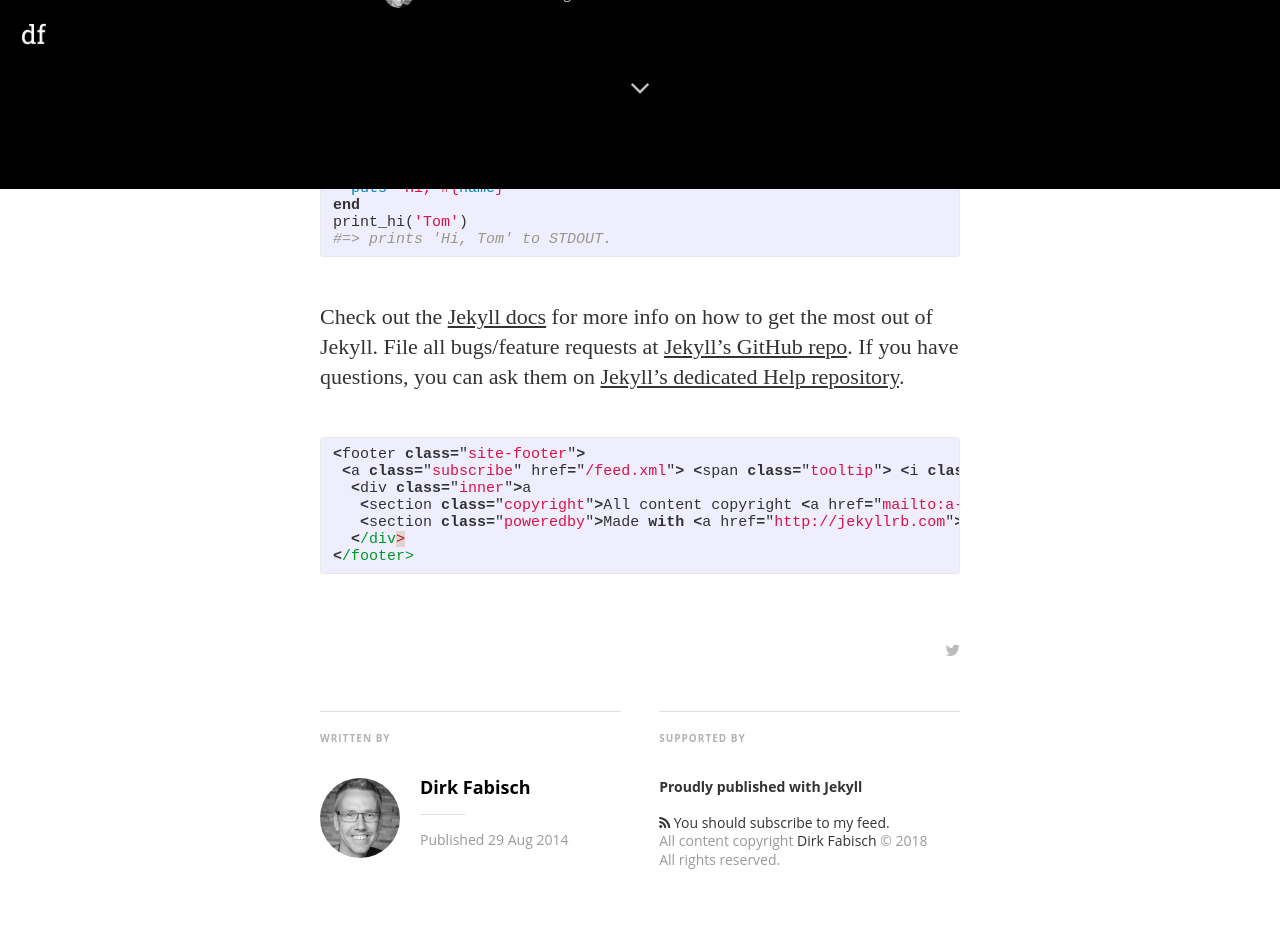
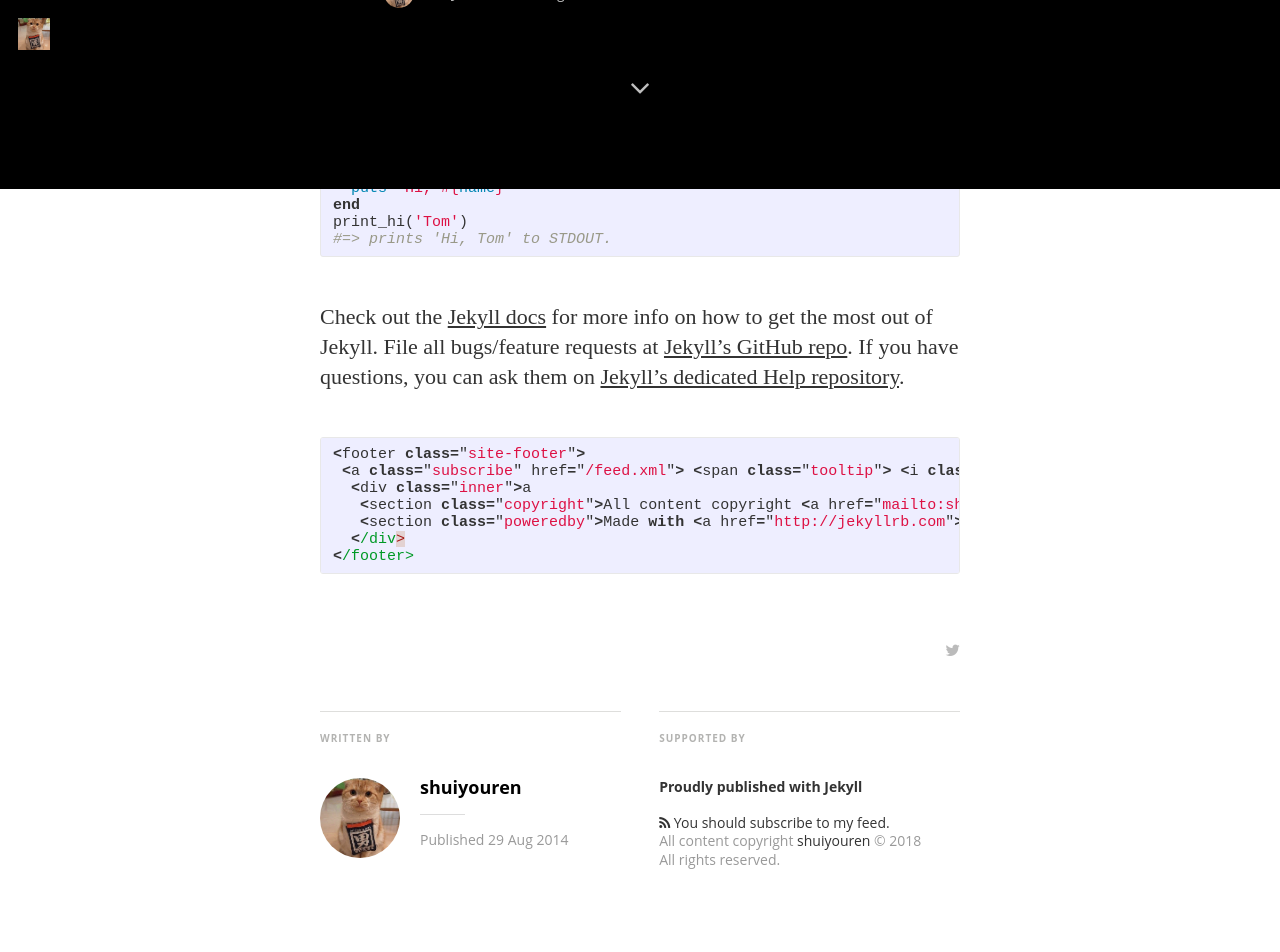
Before and after one commit to shuiyouren/shuiyouren.github.io, a Jekyll site: the page built from _posts/2014-08-29-welcome-to-jekyll.markdown, in a window 1280 px wide and 1400 px high, scrolled down 1211 px. Shown: the top 952 px of the window. Built offline with Jekyll 4.4.1, drawn with Linux system fonts in a browser that asks for light colours; nearby versions of some CDN libraries; some web fonts are replaced; comment, search, counter and statistics services are not loaded; some of the changed text lies outside the part shown; grey boxes are pictures that could not be loaded.

Commit message:
自定义配置；

```diff
--- a/_config.yml
+++ b/_config.yml
@@ -4,38 +4,38 @@ gems:
   - jekyll-paginate
 
 # Site settings
-title: "Mediator"
+title: "shuiyouren个人博客"
 description: > # this means to ignore newlines until "email:"
-   A Jekyll theme - Medium inspired
+   记录个人工作、学习笔记
 
-email: a-mail@mail.mail
+email: shuiyouren@gmail.com
 #blog logo
 logo: "/assets/images/df_logo.jpg"
 float_logo: true # true, false (default)
 
 # blog cover
-cover: "/assets/images/cA4aKEIPQrerBnp1yGHv_IMG_9534-3-2.jpg"
+cover: "/assets/images/maintop_background_image.jpg"
 
-name: 'Dirk Fabisch'
-author: 'Dirk Fabisch'
-author_image: "/assets/images/author.jpg"
+name: 'shuiyouren'
+author: 'shuiyouren'
+author_image: "/assets/images/df_logo.jpg"
 
 paginate:	5
 
-url: "http://myblog.***.***" # the base hostname & protocol for your site
+url: "http://blog.igoing.win" # the base hostname & protocol for your site
 baseurl: ""
 #used to display twitter cards
-twitter_handle: '@dirkfabisch'
+twitter_handle: '@shuiyouren'
 
 #fill in disqus shortname to use disqus
-#disqus: disqus-shortname
+disqus: shuiyouren
 
 #google_analytics: UA-XXXXX-X
 
 # social icons and sharing options
 social:
   - icon:	twitter
-    url:	https://twitter.com/dirkfabisch
+    url:	https://twitter.com/shuiyouren
     desc: Follow me on twitter
     share_url: http://twitter.com/share
     share_title: ?text=
@@ -49,7 +49,7 @@ social:
 #    share_link: "&amp;u="
 
   - icon:	github
-    url:	https://github.com/dirkfabisch
+    url:	https://github.com/shuiyouren
     desc:	Fork me on github
     share_url:
     share_title:
```
Also changed, not shown: assets/images/author.jpg (deleted), assets/images/background_image.jpg, assets/images/df_logo.jpg, assets/images/df_logo_old.jpg (added), assets/images/favicon.png, assets/images/favicon_old.png (added), assets/images/maintop_background_image.jpg (added), favicon.ico.
